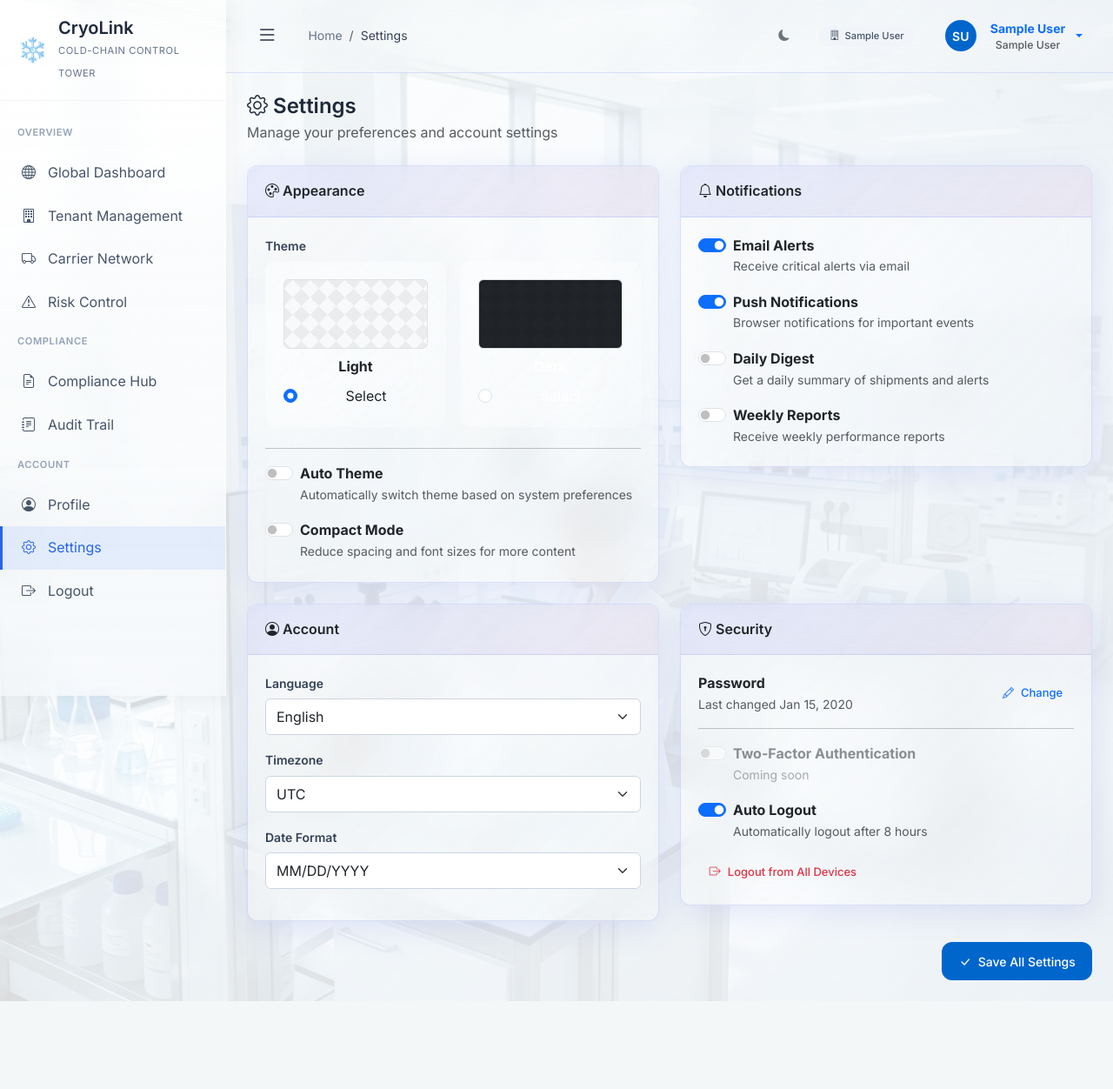
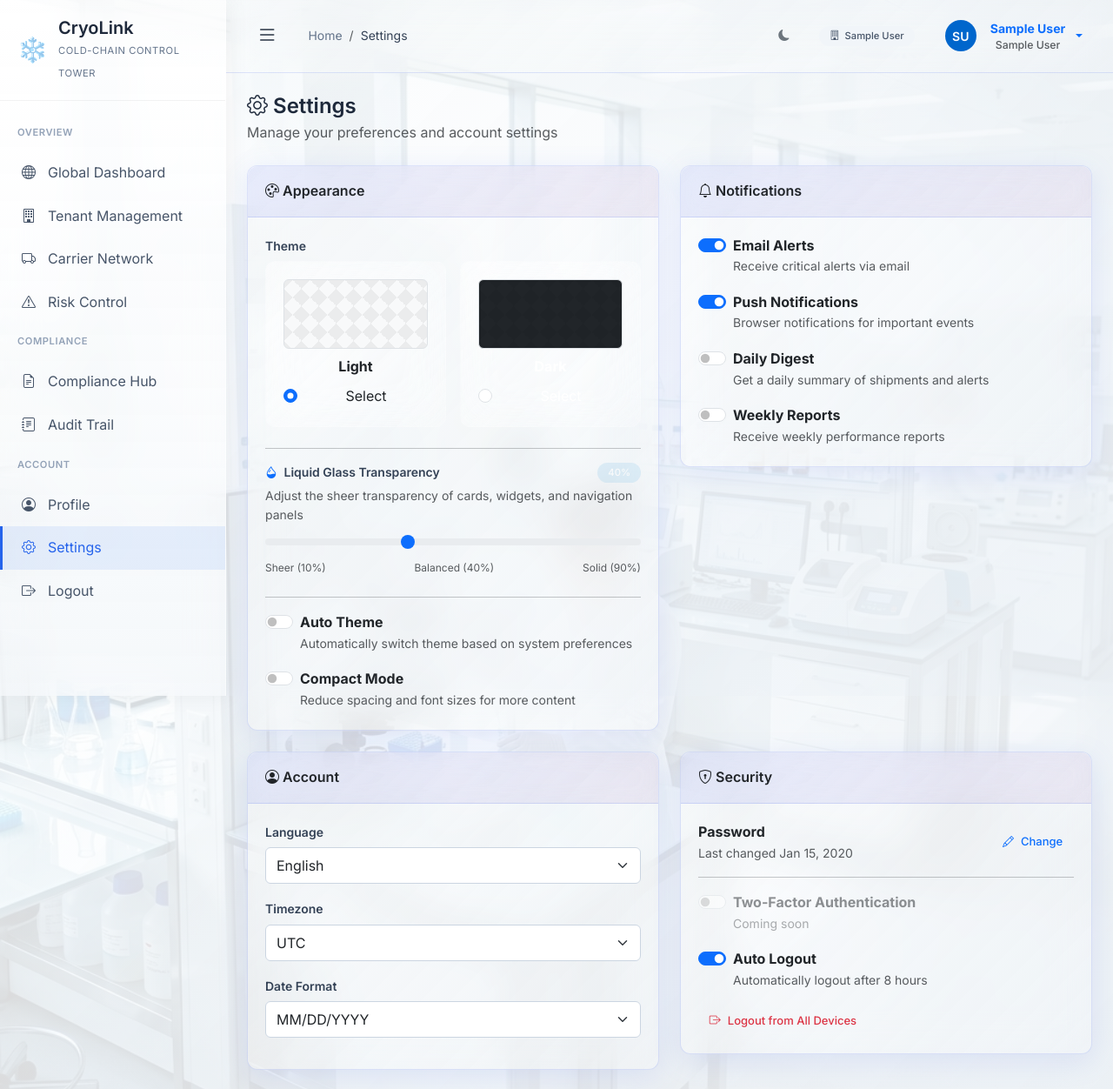
Before and after one commit to oeiaoeia/CryoLink, a Flask app: page /settings in a window 1280 px wide. Shown: the top 1252 px of the page at 87% size. Before the commit the page ends 1151 px from the top, so only its background shows below. Run offline with Flask 3, Linux system fonts and the light colour scheme; a user stored in the database is signed in; tables that the repository leaves empty hold one stand-in row (values such as "Sample post").

Commit message:
Add dynamic Liquid Glass Transparency slider control in settings

```diff
--- a/templates/base.html
+++ b/templates/base.html
@@ -206,10 +206,23 @@
         }
     }
 
-    // Load saved theme on page load
+    function updateGlassOpacity(val) {
+        const opacityHigh = (val / 100).toFixed(2);
+        const opacityLow = (val / 250).toFixed(2);
+        document.documentElement.style.setProperty('--glass-opacity-high', opacityHigh);
+        document.documentElement.style.setProperty('--glass-opacity-low', opacityLow);
+        const badge = document.getElementById('glassOpacityValue');
+        if (badge) badge.textContent = val + '%';
+        localStorage.setItem('cryolink_glass_opacity', val);
+    }
+
+    // Load saved theme and glass transparency on page load
     document.addEventListener('DOMContentLoaded', function() {
         const savedTheme = localStorage.getItem('cryolink_theme') || 'light';
         setTheme(savedTheme);
+
+        const savedOpacity = localStorage.getItem('cryolink_glass_opacity') || '40';
+        updateGlassOpacity(savedOpacity);
 
         // Check for system preference if auto theme is enabled
         if (localStorage.getItem('cryolink_auto_theme') === 'true') {
--- a/templates/dashboard/settings.html
+++ b/templates/dashboard/settings.html
@@ -45,6 +45,24 @@
                                 </div>
                             </div>
                         </div>
+                    </div>
+                </div>
+
+                <hr>
+
+                <div class="mb-4">
+                    <div class="d-flex justify-content-between align-items-center mb-1">
+                        <label for="glassOpacitySlider" class="form-label fw-semibold mb-0">
+                            <i class="bi bi-droplet-half text-primary me-1"></i> Liquid Glass Transparency
+                        </label>
+                        <span class="badge badge-info text-light" id="glassOpacityValue">40%</span>
+                    </div>
+                    <p class="text-muted small mb-2">Adjust the sheer transparency of cards, widgets, and navigation panels</p>
+                    <input type="range" class="form-range" id="glassOpacitySlider" min="10" max="90" step="5" value="40" oninput="updateGlassOpacity(this.value)">
+                    <div class="d-flex justify-content-between text-muted small" style="font-size: 0.75rem;">
+                        <span>Sheer (10%)</span>
+                        <span>Balanced (40%)</span>
+                        <span>Solid (90%)</span>
                     </div>
                 </div>
 
@@ -292,6 +310,12 @@ document.addEventListener('DOMContentLoaded', function() {
     const savedTheme = localStorage.getItem('cryolink_theme') || 'light';
     setTheme(savedTheme);
 
+    // Load glass opacity
+    const savedOpacity = localStorage.getItem('cryolink_glass_opacity') || '40';
+    const slider = document.getElementById('glassOpacitySlider');
+    if (slider) slider.value = savedOpacity;
+    updateGlassOpacity(savedOpacity);
+
     // Load auto theme
     const autoTheme = localStorage.getItem('cryolink_auto_theme') === 'true';
     document.getElementById('autoTheme').checked = autoTheme;
```
Also changed, not shown: static/css/glassmorphism.css (+19 -9 lines).
